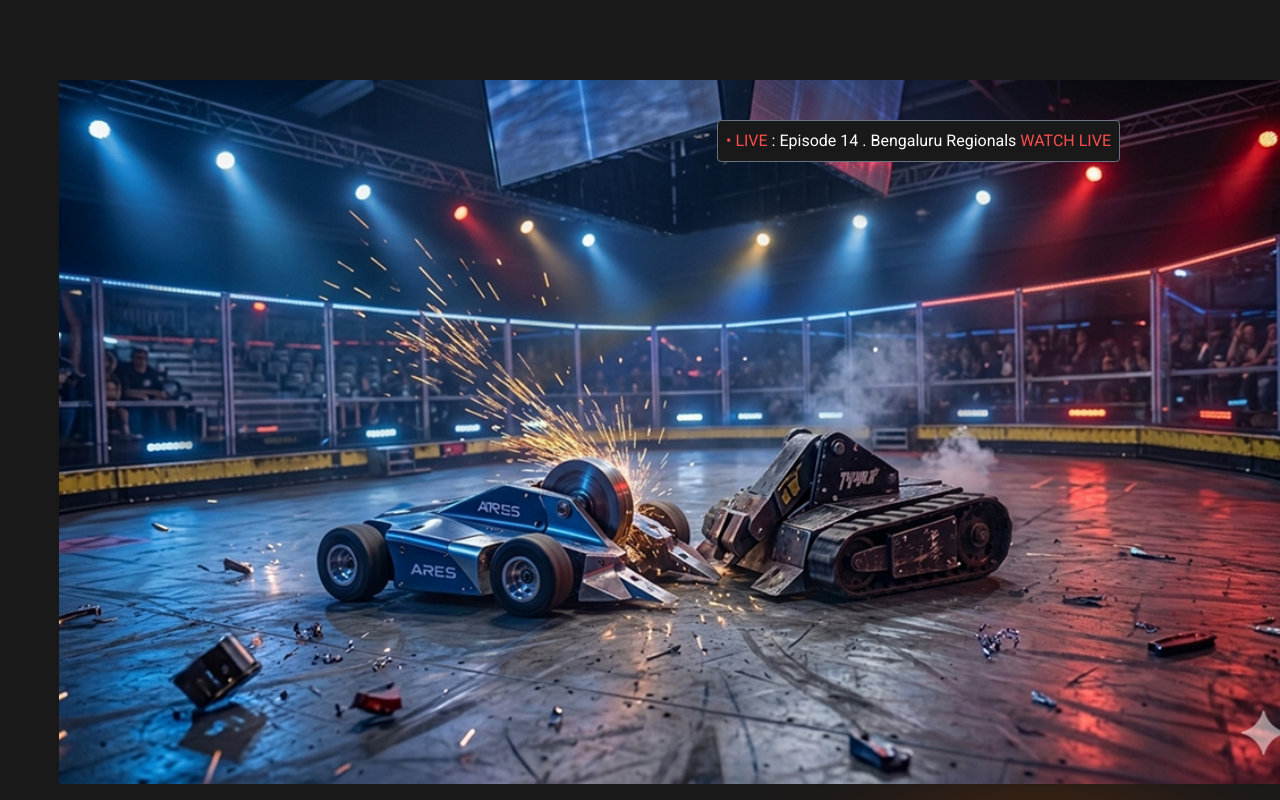
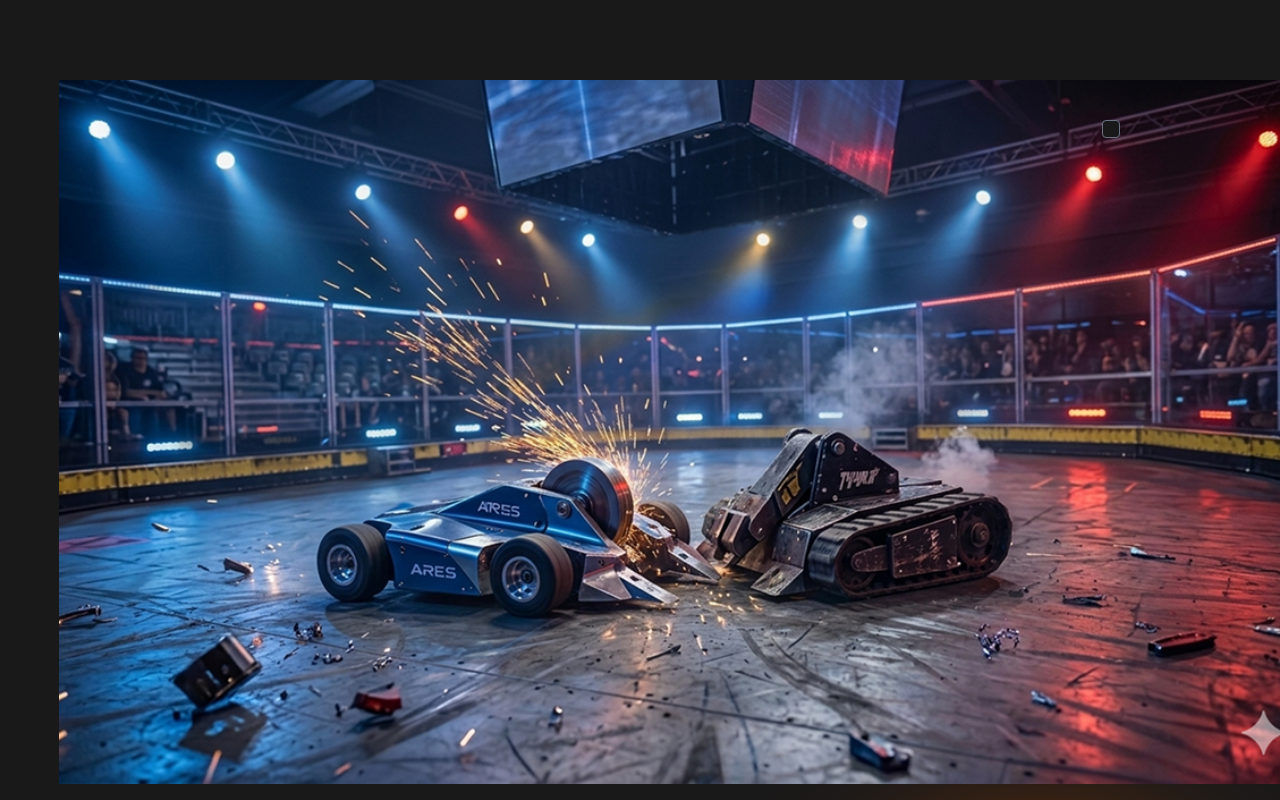
Before and after one commit to balajilaygude/Bot-League, a React (Vite) app: page / in a window 1280 px wide. Shown: the top 800 px of the page. Built offline with nearby package versions, Linux system fonts and the light colour scheme.

Commit message:
hero change

```diff
--- a/src/Components/Hero.jsx
+++ b/src/Components/Hero.jsx
@@ -5,10 +5,7 @@
     <div className="bg-[url('/heroBg.png')] w-full min-h-[calc(100vh-96px)] relative bg-no-repeat bg-contain bg-right">
 
       <div className="absolute bg-[#1A1919] border border-gray-500 p-2 rounded-sm font-roboto right-40 top-10">
-        <p>
-          <span className="text-red"> • LIVE </span> : Episode 14 . Bengaluru
-          Regionals <span className="text-red">WATCH LIVE</span>
-        </p>
+
       </div>
     </div>
   );
```
